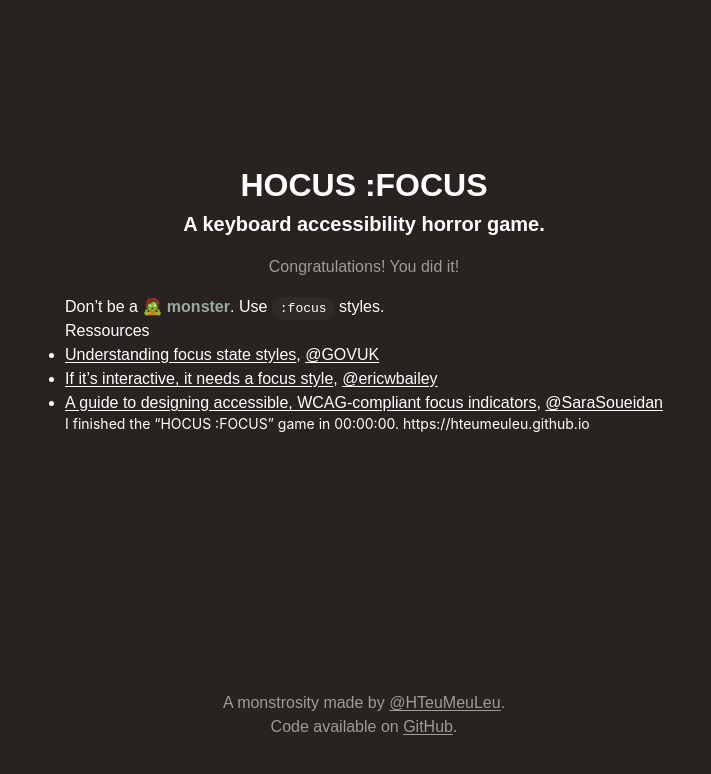
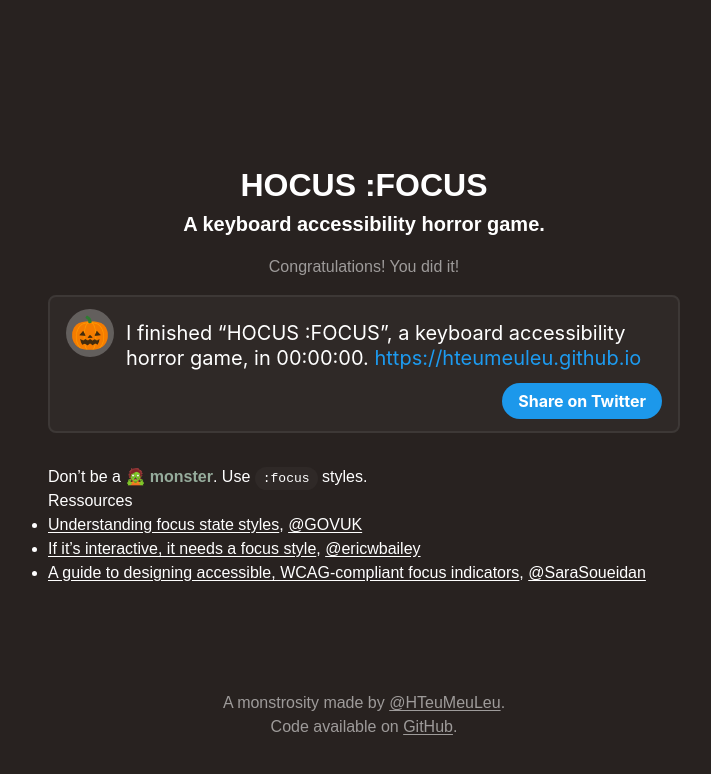
Before and after one commit to hteumeuleu/hocus-focus, a Jekyll site: the page built from pages/end.html, in a window 1280 px wide. Shown: the top 774 px of the page, without its empty margins (276-987 px from the left). Built offline with Jekyll 4.4.1, drawn with Linux system fonts in a browser that asks for light colours.

Commit message:
Add Tweet zone

```diff
--- a/_includes/styles.scss
+++ b/_includes/styles.scss
@@ -207,7 +207,61 @@
 }
 
 .tweet {
-	font: rem(14px) -apple-system, BlinkMacSystemFont, "Segoe UI", Roboto, Helvetica, Arial, sans-serif;
+	margin-bottom: rem(32px);
+	padding: rem(12px) rem(16px);
+	min-height: rem(96px);
+	font-size: rem(20px);
+	line-height: 1.25;
+	font-family: -apple-system, BlinkMacSystemFont, "Segoe UI", Roboto, Helvetica, Arial, sans-serif;
+	border: rem(2px) solid #3d3836;
+	border-radius: rem(8px);
+	color: #fff;
+	background-color: #2f2927;
+	display: flex;
+}
+
+.tweet-avatar {
+	flex-grow: 0;
+	flex-shrink: 0;
+	display: flex;
+	align-items: center;
+	justify-content: center;
+	font-size: rem(32px);
+	margin-right: rem(12px);
+	width: rem(48px);
+	height: rem(48px);
+	background-color: rgba(255,255,255,0.25);
+	border-radius: 50%;
+}
+
+.tweet-content {
+	padding-top: rem(12px);
+}
+
+.tweet-link {
+	color: #1d9bf0;
+	text-decoration: none;
+
+	&:hover {
+		text-decoration: underline;
+	}
+}
+
+.tweet-button {
+	margin-top: rem(12px);
+	margin-left: auto;
+	display: flex;
+	align-items: center;
+	justify-content: center;
+	width: fit-content;
+	padding: 0 rem(16px);
+	min-height: rem(36px);
+	background-color: #1c98eb;
+	color: #fff;
+	font-weight: bold;
+	text-decoration: none;
+	font-size: rem(16px);
+	border-radius: rem(18px);
 }
 
 @media only screen and (max-width: rem(600px)) {
--- a/pages/end.html
+++ b/pages/end.html
@@ -7,6 +7,18 @@
 	<p>Congratulations! You did it!</p>
 </div>
 <div class="end">
+	<div class="tweet">
+		<div class="tweet-avatar">
+			🎃
+		</div>
+		<div class="tweet-content">
+			<p>
+				I finished “HOCUS :FOCUS”, a keyboard accessibility horror game, in 00:00:00. <a class="tweet-link" href="{{ site.url }}">{{ site.url }}</a>
+			</p>
+			{%- assign tweet-text = "I finished “HOCUS :FOCUS”, a keyboard accessibility horror game." -%}
+			<a class="tweet-button" href="https://twitter.com/intent/tweet?text={{ tweet-text | uri_escape }}&url={{ site.url }}">Share on Twitter</a>
+		</div>
+	</div>
 	<p>
 		Don’t be a <span class="char" style="color:#96ac9c;"><span aria-hidden="true">🧟</span> monster</span>. Use <code>:focus</code> styles.
 	</p>
@@ -18,9 +30,4 @@
 		<li><a href="https://noti.st/ericwbailey/TcMJFP/if-it-s-interactive-it-needs-a-focus-style">If it’s interactive, it needs a focus style</a>, <a href="https://twitter.com/ericwbailey">@ericwbailey</a></li>
 		<li><a href="https://www.sarasoueidan.com/blog/focus-indicators/">A guide to designing accessible, WCAG-compliant focus indicators</a>, <a href="https://twitter.com/SaraSoueidan">@SaraSoueidan</a></li>
 	</ul>
-	<div class="tweet">
-		<p>
-			I finished the “HOCUS :FOCUS” game in 00:00:00. {{ site.url }}
-		</p>
-	</div>
 </div>
```
